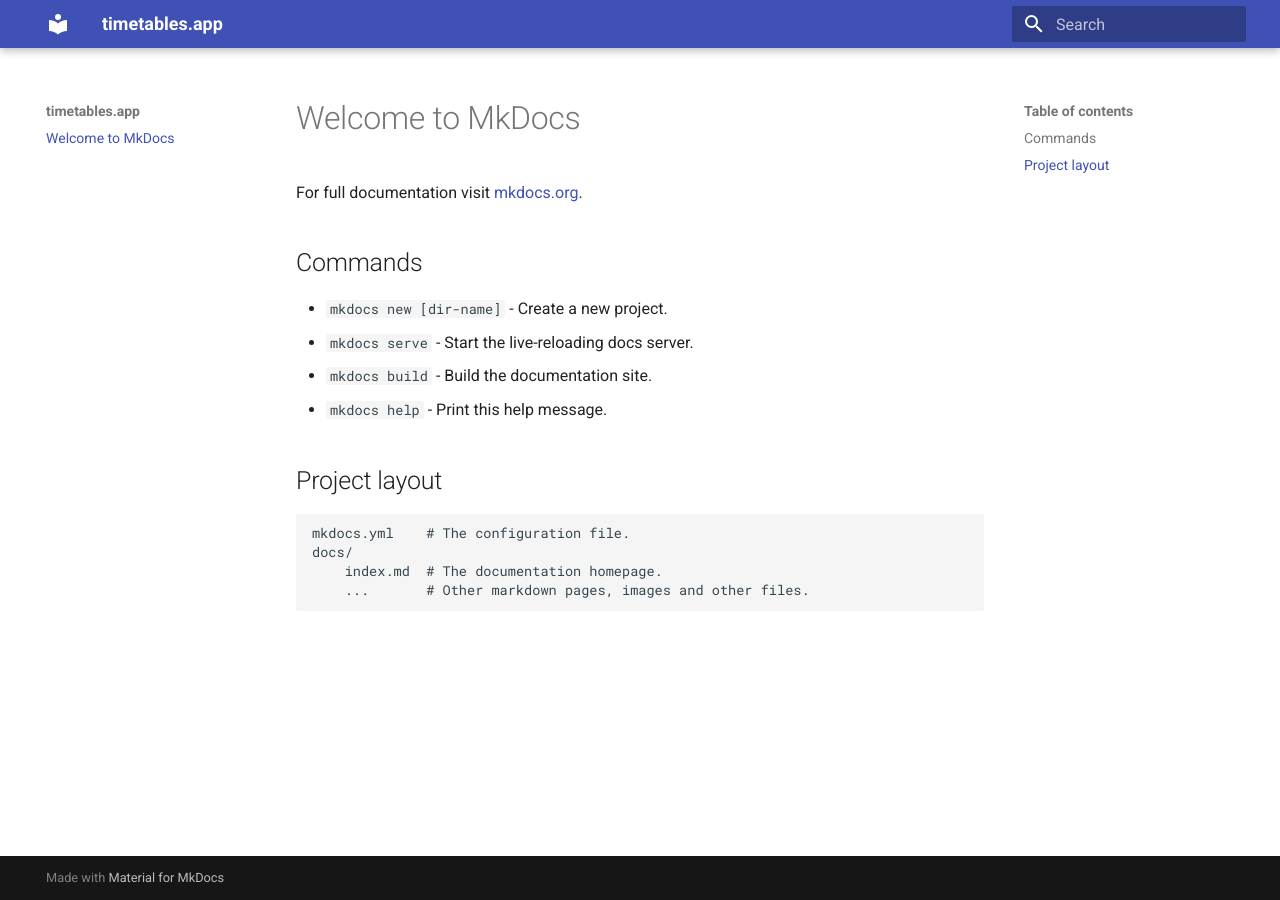
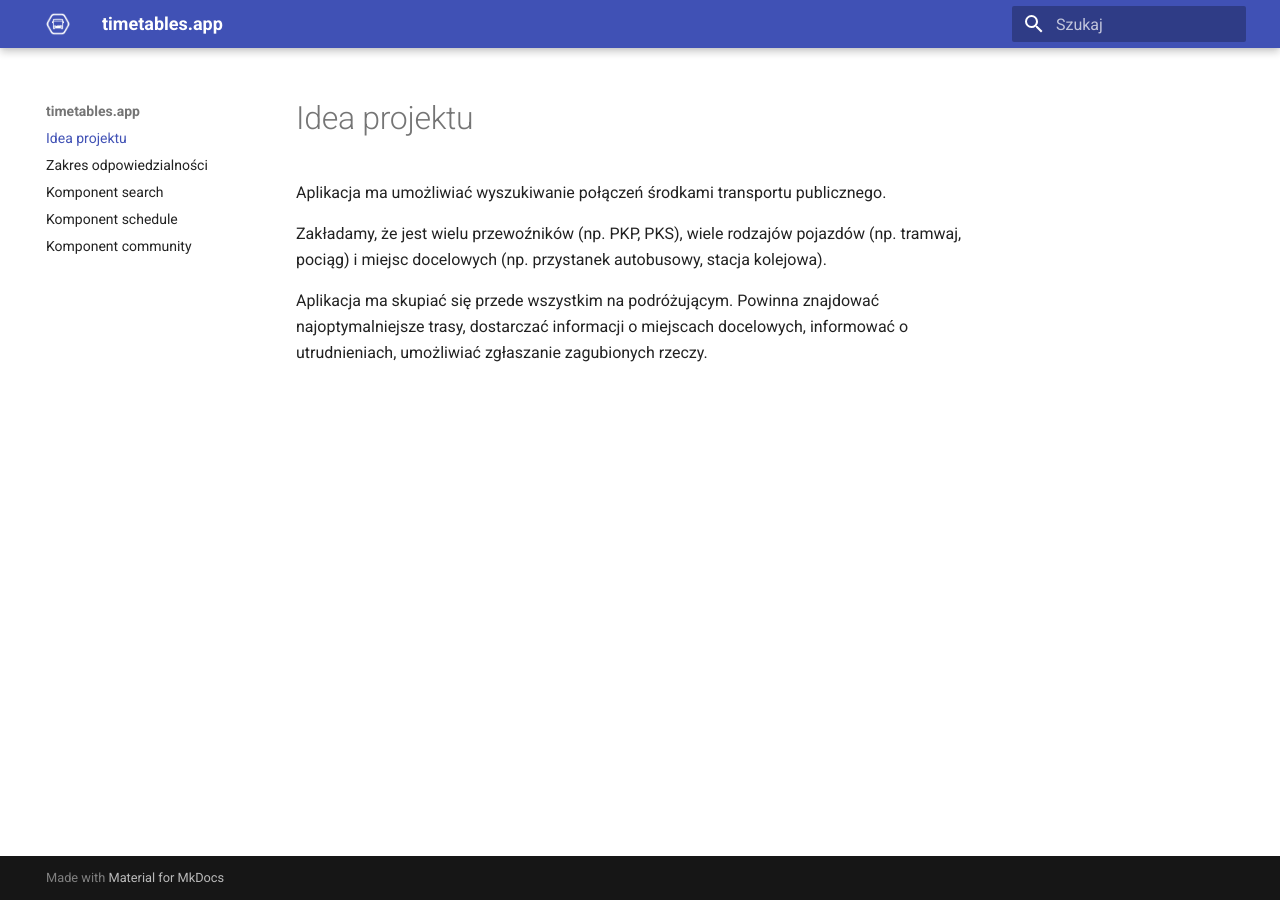
Before and after one commit to timetables-app/docs, an MkDocs documentation site: the page built from docs/index.md, in a window 1280 px wide. Built offline with MkDocs 1.6.1 and Material for MkDocs 9.7.7, drawn with Linux system fonts in a browser that asks for light colours.

Commit message:
add components description

```diff
--- a/docs/index.md
+++ b/docs/index.md
@@ -1,17 +1,10 @@
-# Welcome to MkDocs
+# Idea projektu
 
-For full documentation visit [mkdocs.org](https://mkdocs.org).
+Aplikacja ma umożliwiać wyszukiwanie połączeń środkami transportu publicznego.
 
-## Commands
+Zakładamy, że jest wielu przewoźników (np. PKP, PKS), wiele rodzajów pojazdów
+(np. tramwaj, pociąg) i miejsc docelowych (np. przystanek autobusowy, stacja kolejowa).
 
-* `mkdocs new [dir-name]` - Create a new project.
-* `mkdocs serve` - Start the live-reloading docs server.
-* `mkdocs build` - Build the documentation site.
-* `mkdocs help` - Print this help message.
-
-## Project layout
-
-    mkdocs.yml    # The configuration file.
-    docs/
-        index.md  # The documentation homepage.
-        ...       # Other markdown pages, images and other files.
+Aplikacja ma skupiać się przede wszystkim na podróżującym.
+Powinna znajdować najoptymalniejsze trasy, dostarczać informacji o miejscach docelowych,
+informować o utrudnieniach, umożliwiać zgłaszanie zagubionych rzeczy.
--- a/mkdocs.yml
+++ b/mkdocs.yml
@@ -1,3 +1,11 @@
 site_name: timetables.app
 theme:
   name: 'material'
+  logo: 'logo.png'
+  language: 'pl'
+nav:
+  - './index.md'
+  - './responsibilityArea.md'
+  - './search/index.md'
+  - './schedule/index.md'
+  - './community/index.md'
```
Also changed, not shown: docs/community/index.md (added, +15 -0 lines), docs/responsibilityArea.md (added, +51 -0 lines), docs/schedule/index.md (added, +16 -0 lines), docs/search/index.md (added, +14 -0 lines), docs/logo.png (added), docs/schedule/classDiagram.jpg (added).
